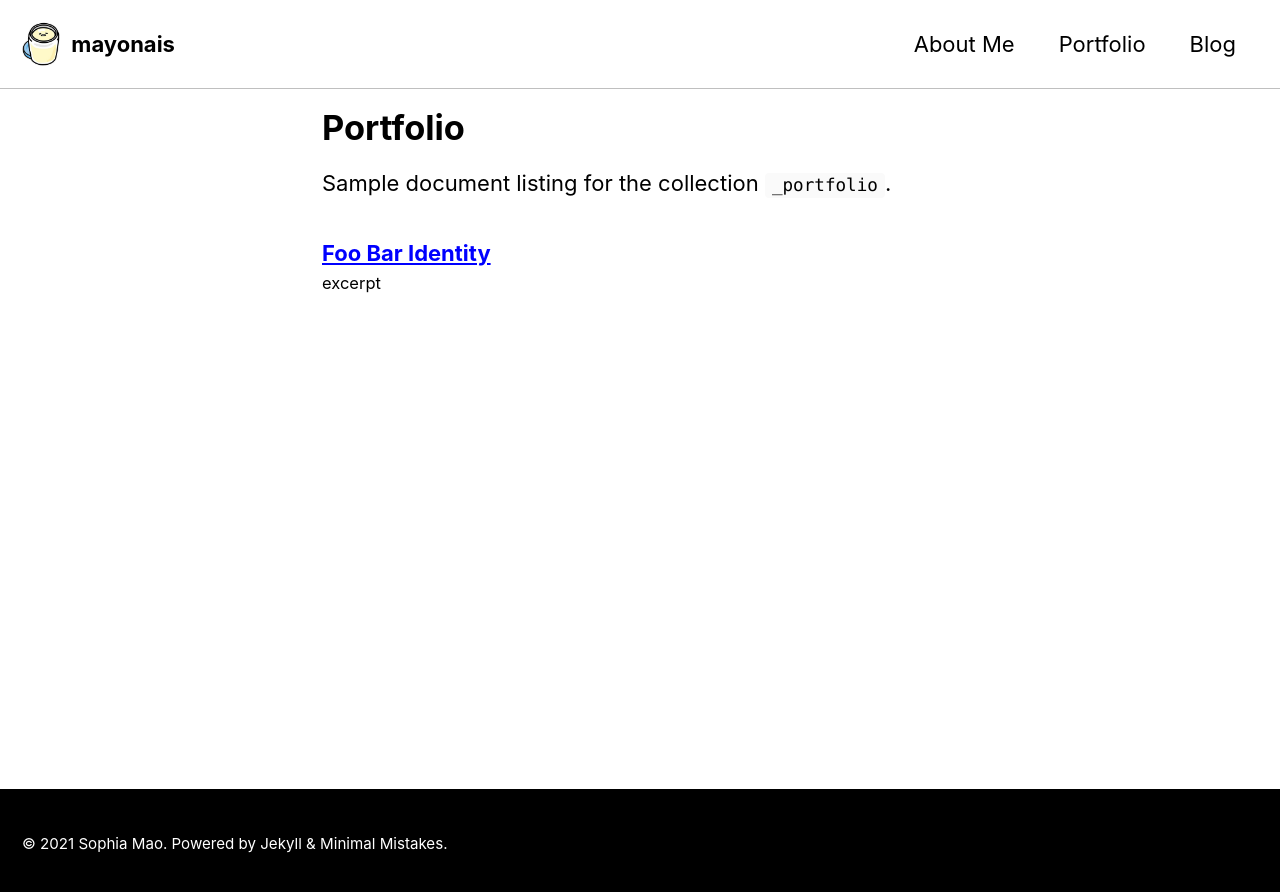
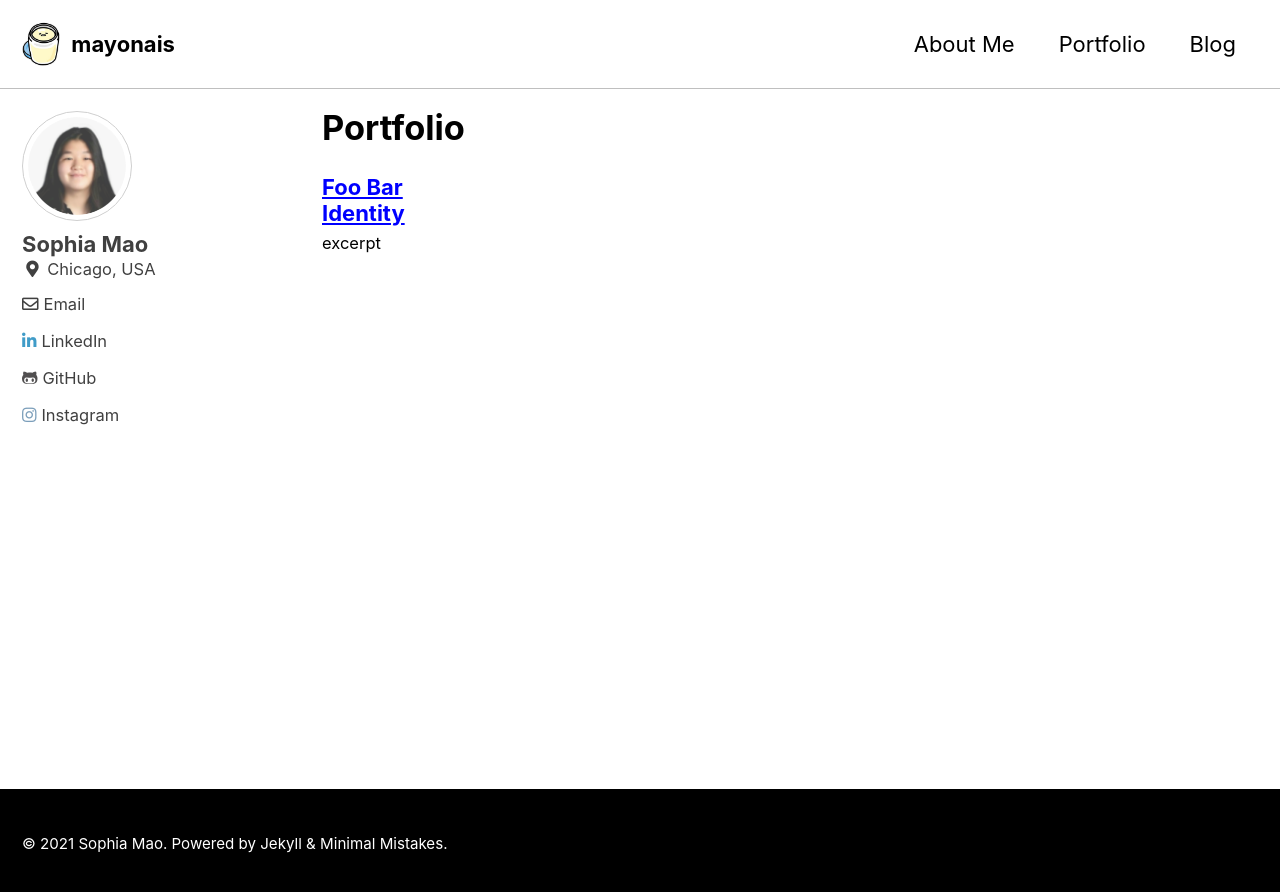
Before and after one commit to mayonais/mayonais.github.io, a Jekyll site: the page built from _pages/portfolio.md, in a window 1280 px wide. Shown: the top 892 px of the page. Built offline with Jekyll 4.4.1, drawn with Linux system fonts in a browser that asks for light colours; cached includes are drawn as plain includes.

Commit message:
page title

```diff
--- a/_pages/portfolio.md
+++ b/_pages/portfolio.md
@@ -4,7 +4,5 @@ layout: collection
 permalink: /portfolio/
 collection: portfolio
 entries_layout: grid
-classes: wide
+author_profile: true
 ---
-
-Sample document listing for the collection `_portfolio`.
--- a/_sass/minimal-mistakes/_page.scss
+++ b/_sass/minimal-mistakes/_page.scss
@@ -69,7 +69,7 @@ body {
 }
 
 .page__title {
-  margin-top: 0;
+  margin-top: 5;
   line-height: 1;
 
   & + .page__meta {
@@ -211,7 +211,7 @@ body {
     }
 
     .page__title {
-      font-size: $type-size-2;
+      font-size: $type-size-3;
 
       @include breakpoint($small) {
         font-size: $type-size-1;
--- a/index.html
+++ b/index.html
@@ -10,7 +10,7 @@ header:
 <p><b> McGill University</b>, Montreal, Canada </p>
 <ul>
   <li> September 2021 - Present </li>
-  <li> I am pursuing a bachelor’s degree in computer science and political science. I am also considering a statistics minor. </li>
+  <li> I am pursuing a bachelor’s degree in computer science and political science, and considering a statistics minor. </li>
 </ul>
 
 <h3> Experience </h3>
```
